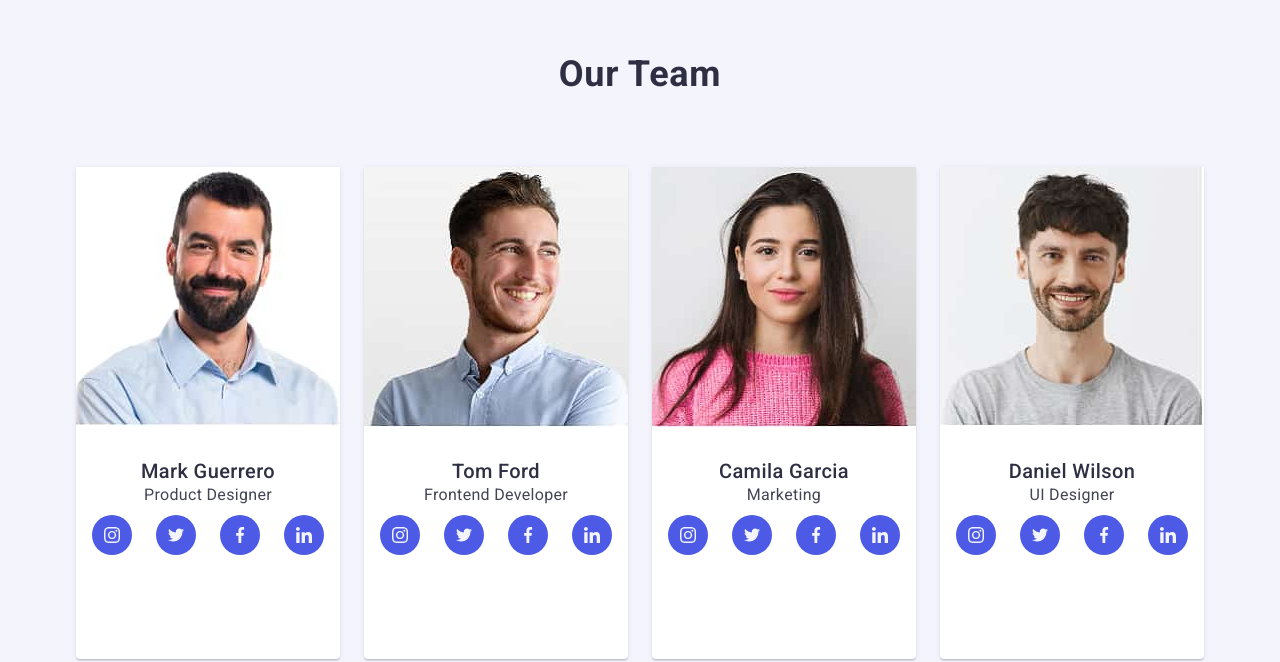
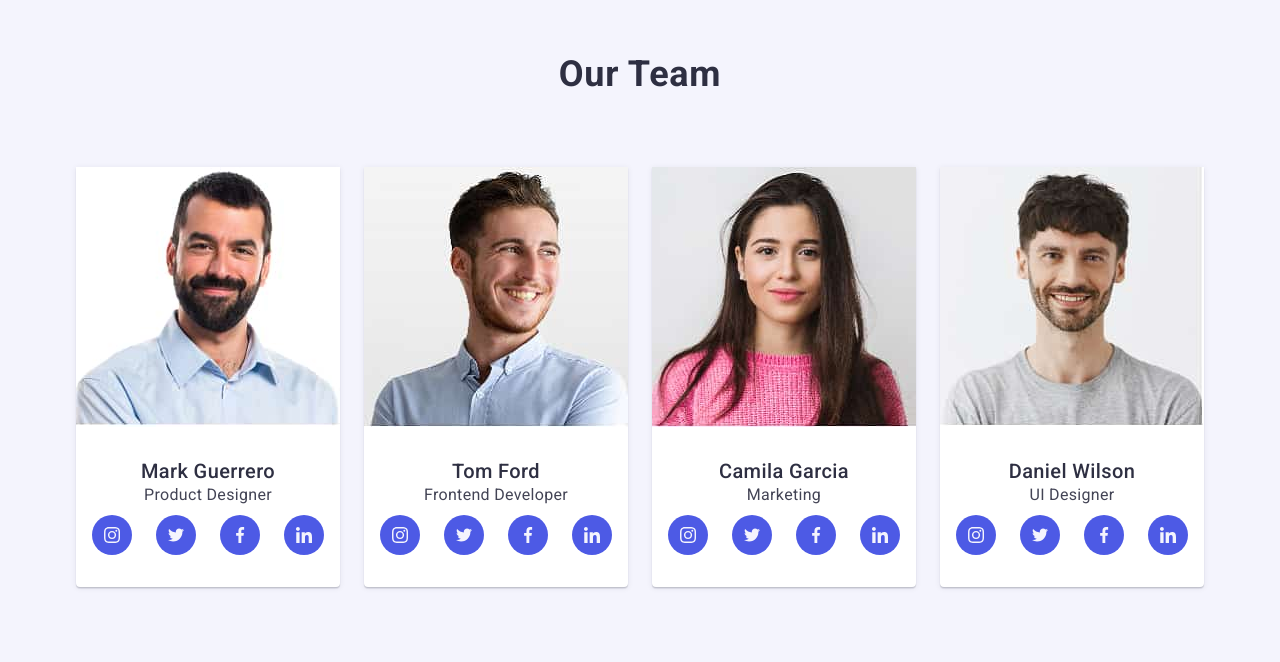
Before and after one commit to UshakovOleksii/goit-markup-hw-06, a plain HTML site: page index.html in a window 1280 px wide. Shown: the part 1305-1967 px from the top of the page. Drawn offline with nearby package versions, Linux system fonts and the light colour scheme.

Commit message:
bugs in our team section have been removed

```diff
--- a/css/styles.css
+++ b/css/styles.css
@@ -1083,6 +1083,9 @@ img {
 }
 .section-team {
   background-color: #f4f4fd;
+  display: flex;
+  flex-direction: column;
+  gap: 20px;
 }
 
 .section-heading {
@@ -1097,9 +1100,10 @@ img {
 }
 
 .team-list {
-  list-style: none;
-  align-items: center;
-  gap: 24px;
+  display: flex;
+  flex-wrap: wrap;
+  gap: 72px;
+  justify-content: center;
 }
 .team-item {
   background-color: #ffffff;
@@ -1107,7 +1111,6 @@ img {
   box-shadow: 0px 1px 6px rgba(46, 47, 66, 0.08),
     0px 1px 1px rgba(46, 47, 66, 0.16), 0px 2px 1px rgba(46, 47, 66, 0.08);
   transition: box-shadow 250ms cubic-bezier(0.4, 0, 0.2, 1);
-  padding-bottom: 72px;
 }
 .team-item:hover {
   box-shadow: 0 8px 16px rgba(0, 0, 0, 0.3);
--- a/index.html
+++ b/index.html
@@ -194,7 +194,7 @@
       </section>
 
       <section class="section-team">
-        <div class="container team">
+        <div class="container">
           <h2 class="section-heading">Our Team</h2>
           <ul class="team-list">
             <li class="team-item">
```
